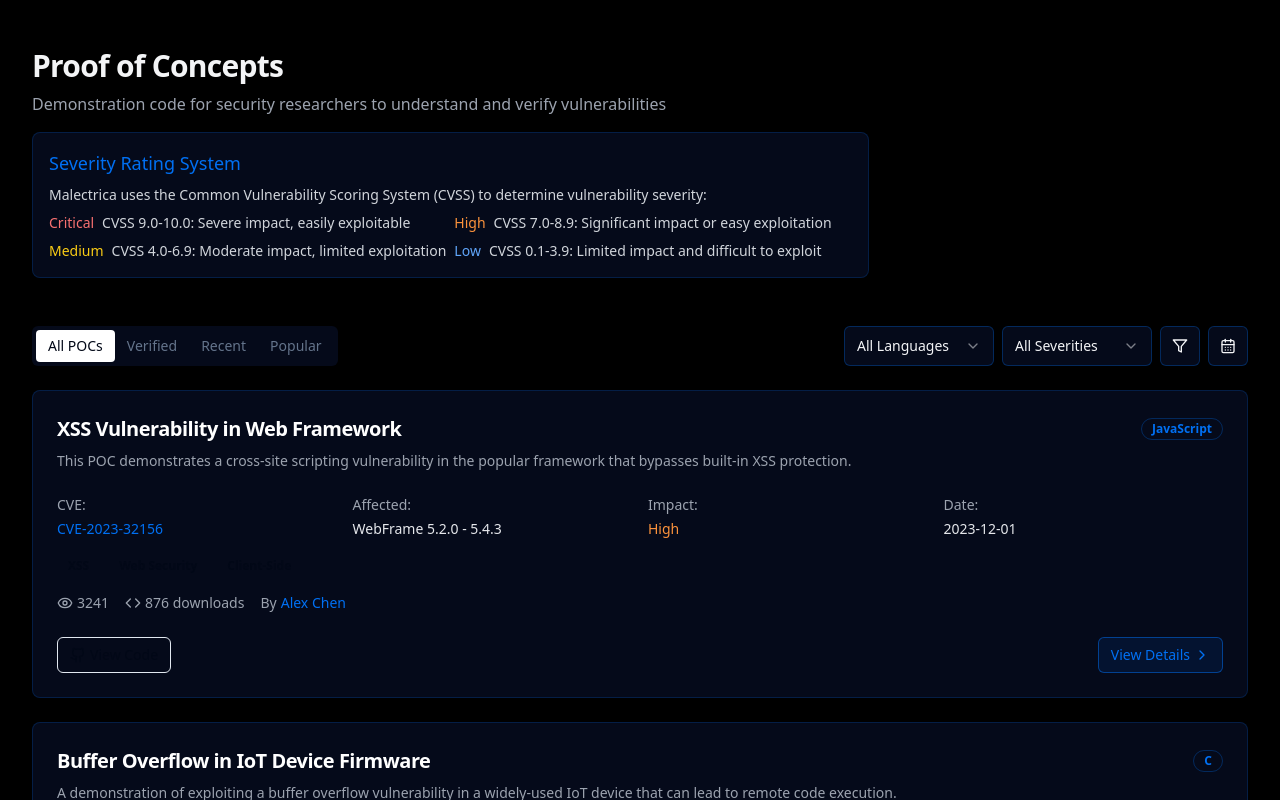
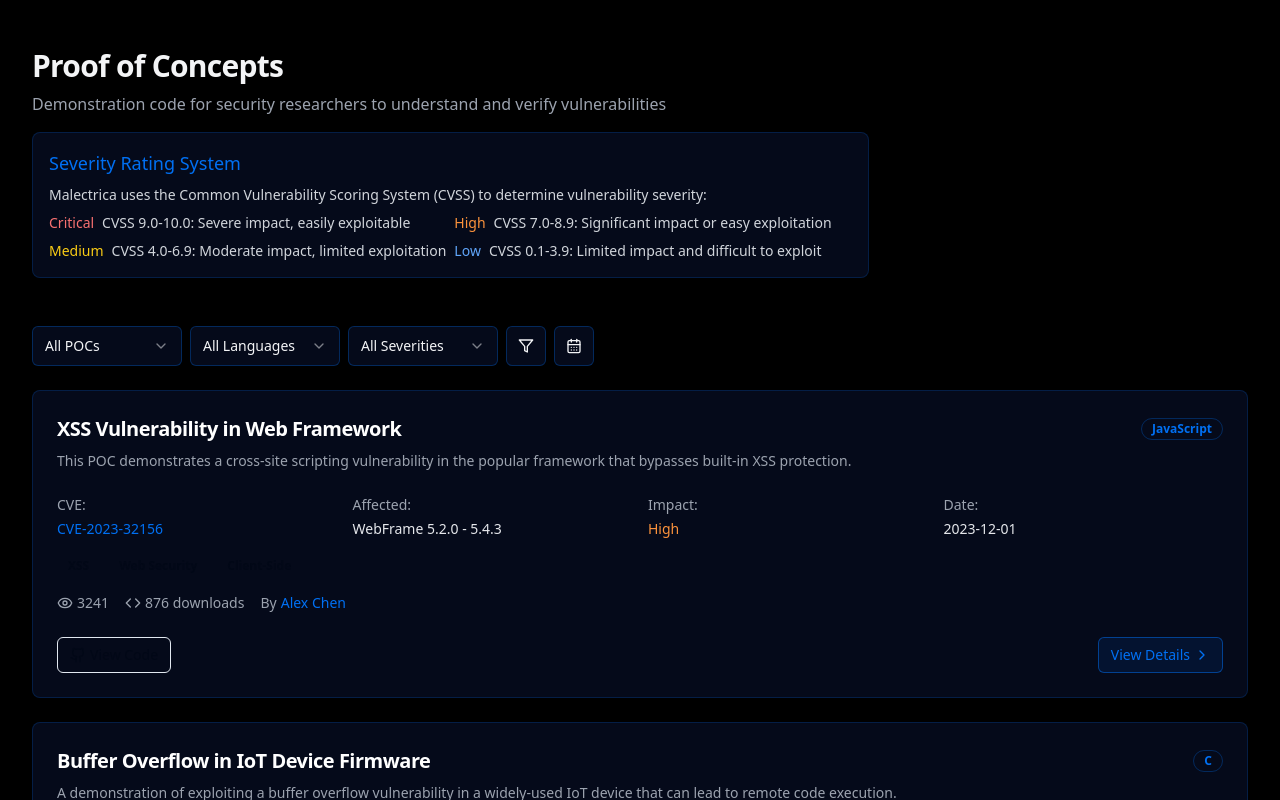
Before and after one commit to saltytine/website-improved, a Next.js app: page /pocs in a window 1280 px wide. Shown: the top 800 px of the page. Built offline with nearby package versions, Linux system fonts and the light colour scheme.

Commit message:
Update page.tsx

```diff
--- a/app/pocs/page.tsx
+++ b/app/pocs/page.tsx
@@ -5,7 +5,6 @@ import { ChevronRight, Filter, CalendarDays, Code, Github, Eye } from "lucide-re
 import { Button } from "@/components/ui/button"
 import { Card, CardContent, CardDescription, CardFooter, CardHeader, CardTitle } from "@/components/ui/card"
 import { Badge } from "@/components/ui/badge"
-import { Tabs, TabsList, TabsTrigger } from "@/components/ui/tabs"
 import { Select, SelectContent, SelectItem, SelectTrigger, SelectValue } from "@/components/ui/select"
 import { useState, useEffect } from "react"
 
@@ -15,7 +14,7 @@ export default function POCsPage() {
       title: "XSS Vulnerability in Web Framework",
       description:
         "This POC demonstrates a cross-site scripting vulnerability in the popular framework that bypasses built-in XSS protection.",
-      fullDescription:
+      longDescription:
         "This proof-of-concept demonstrates a severe cross-site scripting (XSS) vulnerability affecting versions 5.2.0 through 5.4.3 of the WebFrame framework. The vulnerability allows attackers to bypass the framework's built-in XSS protections by using a combination of HTML5 template elements and SVG animations. This can lead to client-side code execution in the context of the victim's browser session.",
       language: "JavaScript",
       date: "2023-12-01",
@@ -33,7 +32,7 @@ export default function POCsPage() {
       title: "Buffer Overflow in IoT Device Firmware",
       description:
         "A demonstration of exploiting a buffer overflow vulnerability in a widely-used IoT device that can lead to remote code execution.",
-      fullDescription:
+      longDescription:
         "This proof-of-concept demonstrates a critical buffer overflow vulnerability in the firmware of SmartConnect IoT devices (models SC-100, SC-200, and SC-300) running firmware versions 2.1.0 through 2.4.2. The vulnerability exists in the network packet processing component where input validation is insufficient, allowing an attacker to send specially crafted packets that trigger a buffer overflow and potentially achieve remote code execution with device privileges.",
       language: "C",
       date: "2023-11-12",
@@ -51,7 +50,7 @@ export default function POCsPage() {
       title: "JWT Token Forgery Exploit",
       description:
         "This POC shows how to forge JWT tokens in applications using a vulnerable library version, allowing unauthorized access.",
-      fullDescription:
+      longDescription:
         "This proof-of-concept demonstrates a vulnerability in the SecureToken JWT library (versions 1.3.0 through 1.5.2) that allows attackers to forge valid JSON Web Tokens (JWT) due to improper signature verification. The vulnerability stems from a flawed implementation of the 'none' algorithm validation, which can be exploited to create tokens with arbitrary claims that will be accepted as valid without requiring any cryptographic key.",
       language: "Python",
       date: "2023-10-18",
@@ -70,7 +69,7 @@ export default function POCsPage() {
       title: "SSRF in Cloud Service Provider API",
       description:
         "A server-side request forgery vulnerability in a major cloud provider's management API that allows internal network scanning.",
-      fullDescription:
+      longDescription:
         "This proof-of-concept demonstrates a server-side request forgery (SSRF) vulnerability in CloudManager's API service (versions 2.8.0 to 3.2.1). The vulnerability exists in the resource validation endpoint which improperly validates URLs in user-provided configuration files. An attacker can exploit this vulnerability to make requests to internal services behind the firewall, potentially accessing sensitive metadata and other internal resources.",
       language: "Python",
       date: "2023-09-25",
@@ -87,7 +86,7 @@ export default function POCsPage() {
     {
       title: "SQL Injection in E-Commerce Platform",
       description: "A blind SQL injection vulnerability in a popular e-commerce platform's product search feature.",
-      fullDescription:
+      longDescription:
         "This proof-of-concept demonstrates a blind SQL injection vulnerability in the ShopSystem e-commerce platform (versions 4.5.0 to 4.8.3). The vulnerability exists in the product search feature where user input is not properly sanitized before being used in database queries. By manipulating the search parameters, an attacker can execute arbitrary SQL commands against the backend database, potentially extracting sensitive information like customer data and credentials.",
       language: "PHP",
       date: "2023-08-17",
@@ -105,7 +104,7 @@ export default function POCsPage() {
       title: "Path Traversal in File Upload Component",
       description:
         "A path traversal vulnerability in a widely-used file upload library that allows writing files to arbitrary locations.",
-      fullDescription:
+      longDescription:
         "This proof-of-concept demonstrates a path traversal vulnerability in the FileProcessor library (versions 2.0.0 to 2.3.5) used in many web applications for file upload functionality. The vulnerability exists in the file path sanitization routine which can be bypassed using specific path sequences. An attacker can exploit this to upload files to arbitrary locations on the server filesystem, potentially leading to remote code execution if the files are uploaded to executable directories.",
       language: "JavaScript",
       date: "2023-07-24",
@@ -124,7 +123,7 @@ export default function POCsPage() {
       title: "OAuth2 Redirect URI Validation Bypass",
       description:
         "A vulnerability in OAuth2 implementation that allows attackers to bypass redirect URI validation and steal authorization codes.",
-      fullDescription:
+      longDescription:
         "This proof-of-concept demonstrates a security bypass vulnerability in AuthProvider's OAuth2 implementation (versions 3.1.0 to 3.4.2). The vulnerability stems from a flaw in the redirect URI validation logic which fails to correctly normalize URIs before comparison. An attacker can exploit this vulnerability to bypass the redirect URI validation by using specially crafted URLs, potentially stealing authorization codes and gaining unauthorized access to user accounts.",
       language: "Python",
       date: "2023-06-15",
@@ -143,7 +142,7 @@ export default function POCsPage() {
       title: "Container Escape via Host Mount",
       description:
         "A demonstration of a container escape technique that leverages improperly configured volume mounts to access the host filesystem.",
-      fullDescription:
+      longDescription:
         "This proof-of-concept demonstrates a container escape vulnerability in ContainerPlatform (versions 4.2.0 to 4.5.1) when used with specific mount configurations. The vulnerability exists due to improper validation of volume mount paths, allowing a privileged container to access and modify the host filesystem beyond intended boundaries. An attacker with access to a container can exploit this to escape the container environment and potentially compromise the host system.",
       language: "Bash",
       date: "2023-05-22",
@@ -166,8 +165,7 @@ export default function POCsPage() {
   const itemsPerPage = 4
   const [filteredPocs, setFilteredPocs] = useState(pocs)
   const [displayedPocs, setDisplayedPocs] = useState([])
-  // Add a new state variable for the active tab
-  const [activeTab, setActiveTab] = useState("all")
+  const [filterType, setFilterType] = useState("all")
 
   useEffect(() => {
     let result = pocs
@@ -181,8 +179,8 @@ export default function POCsPage() {
       result = result.filter((poc) => poc.impact === severity)
     }
 
-    // Filter and sort by tab
-    switch (activeTab) {
+    // Filter and sort by type
+    switch (filterType) {
       case "verified":
         result = result.filter((poc) => poc.verifiedWorks === true)
         break
@@ -199,7 +197,7 @@ export default function POCsPage() {
 
     // Reset to first page when filters change
     setCurrentPage(1)
-  }, [language, severity, activeTab])
+  }, [language, severity, filterType])
 
   useEffect(() => {
     const startIndex = (currentPage - 1) * itemsPerPage
@@ -245,16 +243,27 @@ export default function POCsPage() {
           </div>
 
           <div className="flex flex-col lg:flex-row gap-4 items-start lg:items-center justify-between">
-            <Tabs defaultValue="all" className="w-full lg:w-auto" onValueChange={setActiveTab}>
-              <TabsList className="bg-malectrica-darker">
-                <TabsTrigger value="all">All POCs</TabsTrigger>
-                <TabsTrigger value="verified">Verified</TabsTrigger>
-                <TabsTrigger value="recent">Recent</TabsTrigger>
-                <TabsTrigger value="popular">Popular</TabsTrigger>
-              </TabsList>
-            </Tabs>
+            <div className="flex flex-wrap gap-2 w-full">
+              <Select value={filterType} onValueChange={(value) => setFilterType(value)}>
+                <SelectTrigger className="w-full sm:w-[150px] bg-malectrica-darker border-malectrica-blue/30">
+                  <SelectValue className="text-white">
+                    {filterType === "all"
+                      ? "All POCs"
+                      : filterType === "verified"
+                        ? "Verified"
+                        : filterType === "recent"
+                          ? "Recent"
+                          : "Popular"}
+                  </SelectValue>
+                </SelectTrigger>
+                <SelectContent className="bg-malectrica-darker border-malectrica-blue/30 text-white">
+                  <SelectItem value="all">All POCs</SelectItem>
+                  <SelectItem value="verified">Verified</SelectItem>
+                  <SelectItem value="recent">Recent</SelectItem>
+                  <SelectItem value="popular">Popular</SelectItem>
+                </SelectContent>
+              </Select>
 
-            <div className="flex flex-wrap gap-2 w-full lg:w-auto">
               <Select value={language} onValueChange={(value) => setLanguage(value)}>
                 <SelectTrigger className="w-full sm:w-[150px] bg-malectrica-darker border-malectrica-blue/30">
                   <SelectValue className="text-white">{language}</SelectValue>
@@ -263,7 +272,7 @@ export default function POCsPage() {
                   <SelectItem value="All Languages">All Languages</SelectItem>
                   <SelectItem value="JavaScript">JavaScript</SelectItem>
                   <SelectItem value="Python">Python</SelectItem>
-                  <SelectItem value="C/C++">C/C++</SelectItem>
+                  <SelectItem value="C">C/C++</SelectItem>
                   <SelectItem value="PHP">PHP</SelectItem>
                   <SelectItem value="Bash">Bash</SelectItem>
                 </SelectContent>
```
